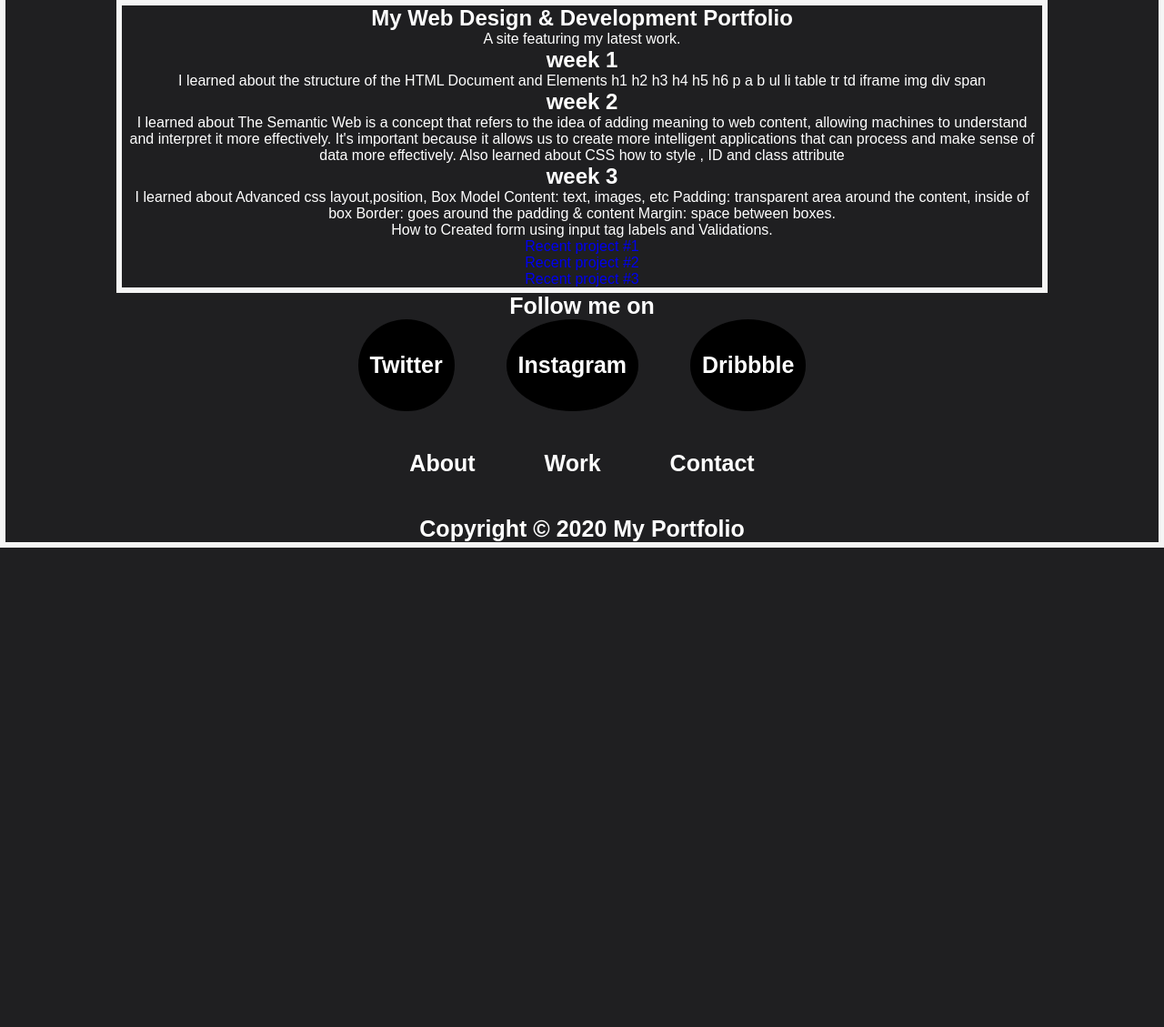
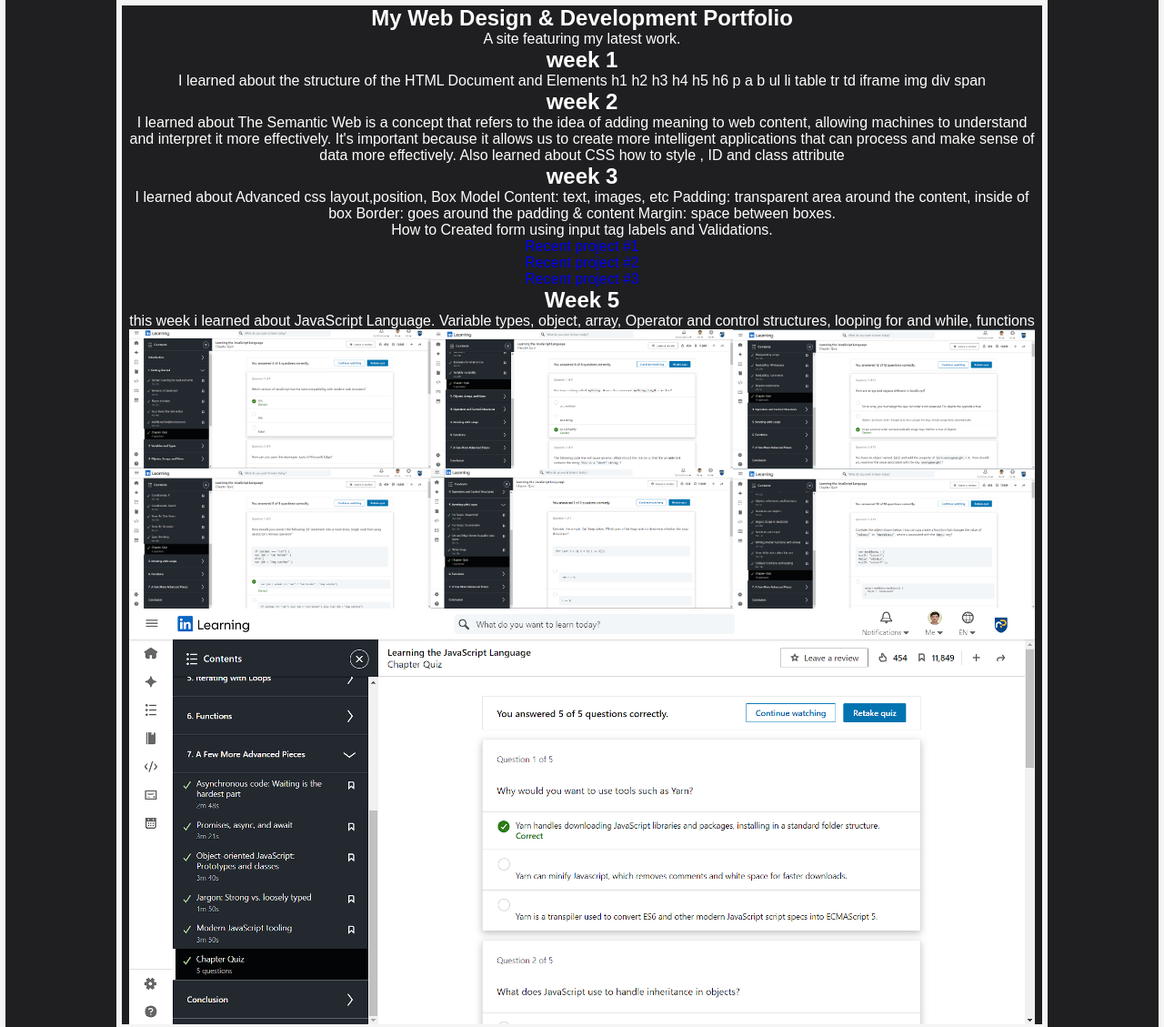
Before and after one commit to HRx88/Web-Dev-Blog, a plain HTML site: page index.html in a window 1280 px wide. Shown: the part 118-1247 px from the top of the page at 91% size. Before the commit the page ends 800 px from the top, so only its background shows below. Drawn offline with Linux system fonts and the light colour scheme.

Commit message:
week 5 OAL

```diff
--- a/index.html
+++ b/index.html
@@ -46,6 +46,20 @@
         <li><a href="#">Recent project #2</a></li>
         <li><a href="#">Recent project #3</a></li>
       </ul>
+      <h2>Week 5</h2>
+      <p>
+        this week i learned about JavaScript Language. Variable types, object,
+        array, Operator and control structures, looping for and while, functions
+      </p>
+      <div class="OAL">
+        <img src="wk 5 quiz 1.png" />
+        <img src="wk 5 quiz 2.png" />
+        <img src="wk 5 quiz 3.png" />
+        <img src="wk 5 quiz 4.png" />
+        <img src="wk 5 quiz 5.png" />
+        <img src="wk 5 quiz 6.png" />
+        <img src="wk 5 quiz 7.png" />
+      </div>
     </section>
 
     <footer class="container">
--- a/style.css
+++ b/style.css
@@ -139,7 +139,17 @@ footer {
   padding-left: 0.5rem;
   padding-right: 0.5rem;
 }
-
+.OAL {
+  display: flex;
+  flex-wrap: wrap;
+}
+.OAL img {
+  display: flex;
+  max-width: 100%;
+  width: 300px;
+  flex-direction: row;
+  flex: 1 0px;
+}
 /* 2xl */
 @media (max-width: 1536px) {
   .container {
```
Also changed, not shown: wk 5 quiz 1.png (added), wk 5 quiz 2.png (added), wk 5 quiz 3.png (added), wk 5 quiz 4.png (added), wk 5 quiz 5.png (added), wk 5 quiz 6.png (added), wk 5 quiz 7.png (added).
